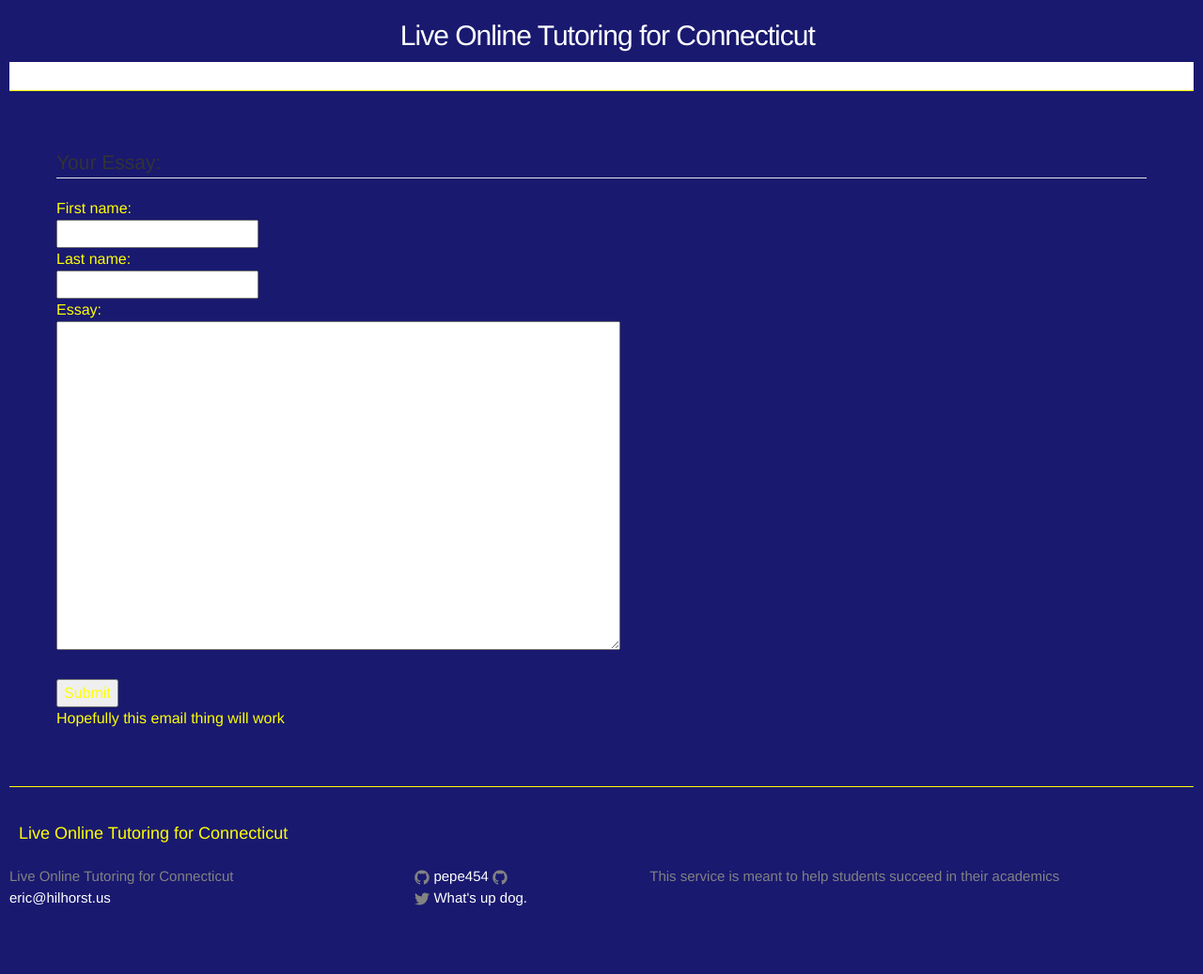
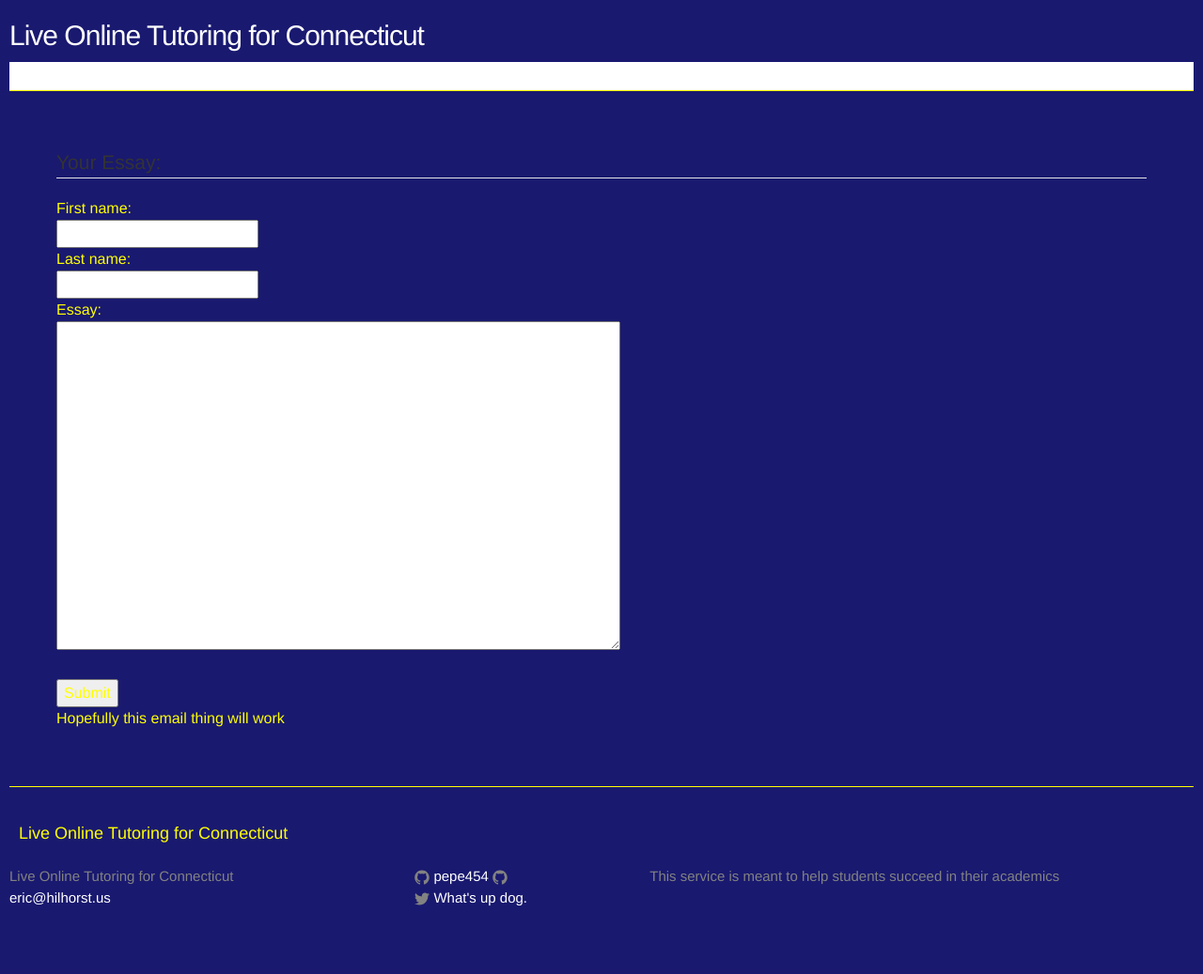
Before and after one commit to pepe454/pepe454.github.io, a Jekyll site: the page built from nav-bar/proofreading.md, in a window 1280 px wide. Shown: the whole page at 94% size. Built offline with Jekyll 4.4.1, drawn with Linux system fonts in a browser that asks for light colours.

Commit message:
Update _layout.scss

```diff
--- a/_sass/_layout.scss
+++ b/_sass/_layout.scss
@@ -15,8 +15,7 @@
     letter-spacing: -1px;
     color: white;
     margin-top: 20%;
-    margin-left: 33%;
-    margin-right: 25%;
+    margin: auto;
     @include media-query($on-palm) {
       margin-left: 0%;
       text-align: left;
```
